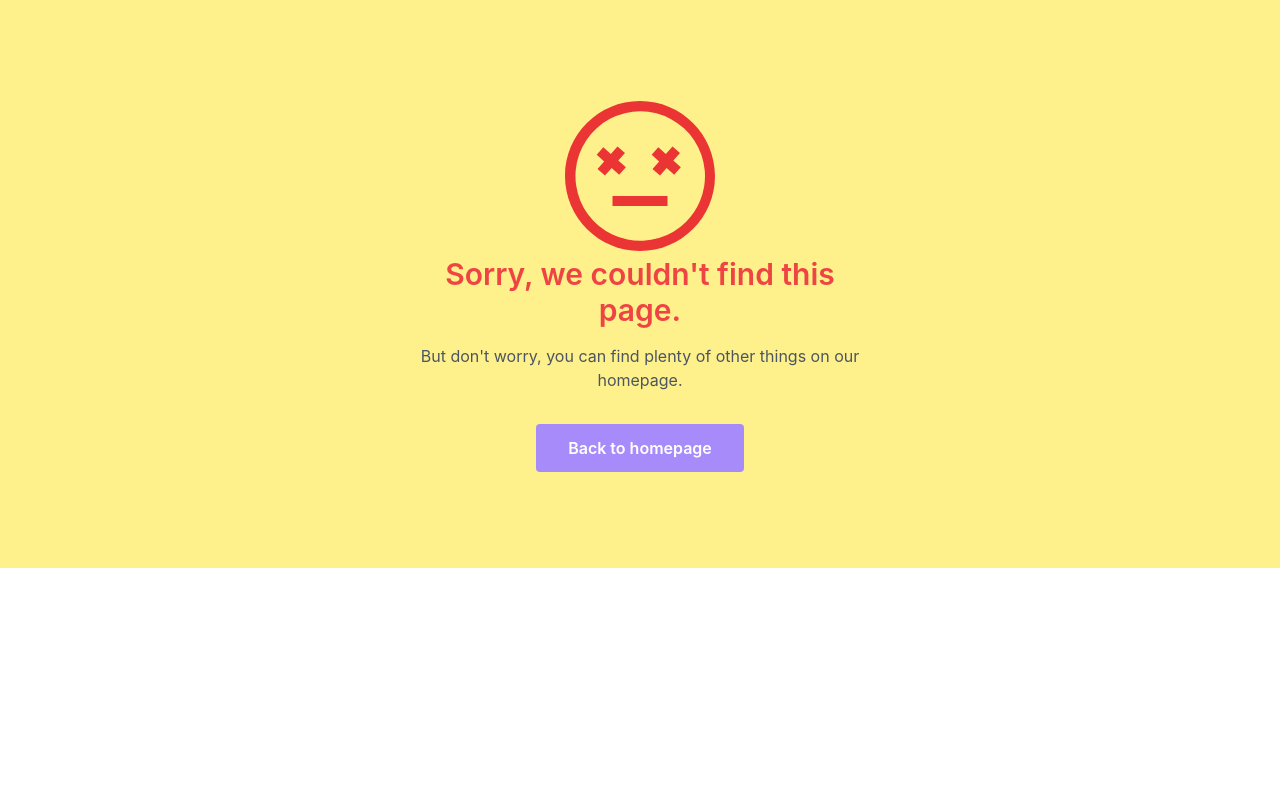
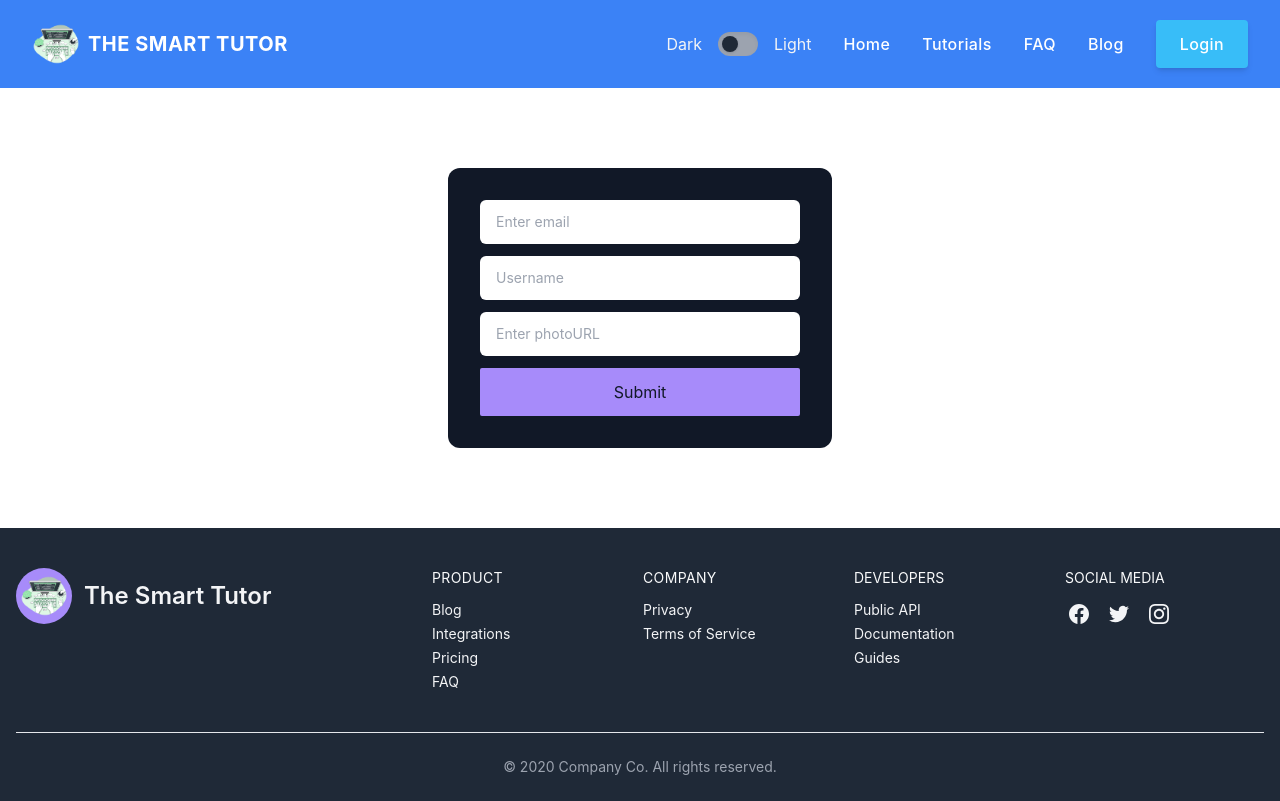
Before and after one commit to Sayem92/the-smart-tutor-client-side, a React (Create React App) app: page /profile in a window 1280 px wide. Built offline with nearby package versions, Linux system fonts and the light colour scheme; no server answers.

Commit message:
add profile

```diff
--- a/src/components/Navber/Navbar.js
+++ b/src/components/Navber/Navbar.js
@@ -1,7 +1,7 @@
 import React, { useState } from 'react';
 import { useContext } from 'react';
 import toast from 'react-hot-toast';
-import { NavLink } from 'react-router-dom';
+import { Link, NavLink } from 'react-router-dom';
 import logo from '../../assets/logo.png'
 import { AuthContext } from '../../contexts/UserContext/UserContext';
 
@@ -123,7 +123,9 @@ const Navbar = () => {
                     </button>
                   </li>
 
-                  <img className='w-12 rounded-3xl' src={user?.photoURL} alt="" title={user?.displayName} />
+                 <Link to='/profile'>
+                 <img className='w-12 rounded-3xl' src={user?.photoURL} alt="" title={user?.displayName} />
+                 </Link>
 
                 </>
 
@@ -281,7 +283,9 @@ const Navbar = () => {
                               </button>
                             </li>
                             <li className='pl-28'>
+                            <Link to='/profile'>
                               <img className='w-12 rounded-3xl' src={user?.photoURL} alt="" title={user?.displayName} />
+                              </Link>
                             </li>
                           </>
 
--- /dev/null
+++ b/src/components/Profile/Profile.js
@@ -0,0 +1,44 @@
+import React, { useContext, useRef, useState } from 'react';
+import { AuthContext } from '../../contexts/UserContext/UserContext';
+
+const Profile = () => {
+    const { user } = useContext(AuthContext);
+    const [name, setName] = useState(user?.displayName);
+    const photoURLRef = useRef(user?.photoURL)
+    // console.log(name);
+
+    const handleSubmit = (event) => {
+        event.preventDefault();
+        console.log(photoURLRef.current.value);
+
+    }
+
+    const handleNameChange = (event) => {
+        setName(event.target.value)
+        // console.log(event.target.value);
+    }
+
+    return (
+<div>
+<div className="w-full m-2 lg:w-96 mx-auto lg:my-20 p-8 space-y-3 rounded-xl bg-gray-900 text-gray-100">
+
+
+
+		<div className="space-y-1 text-sm">
+			<input readOnly defaultValue={user?.email}  type="email" name="email"  placeholder="Enter email" className="w-full px-4 py-3 rounded-md border-gray-700  text-black focus:border-violet-400" />
+		</div>
+        <div className="space-y-1 text-sm">
+			<input onChange={handleNameChange} defaultValue={name ? user?.displayName : name} type="text" name="username" placeholder="Username" className="w-full px-4 py-3 rounded-md border-gray-700  text-black focus:border-violet-400" />
+		</div>
+		<div className="space-y-1 text-sm">
+			<input ref={photoURLRef} defaultValue={user?.photoURL} type="photoURL" name="photoURL"  placeholder="Enter photoURL" className="w-full px-4 py-3 rounded-md border-gray-700  text-black focus:border-violet-400" />
+		</div>
+		<button onClick={handleSubmit} className="block w-full p-3 text-center rounded-sm text-gray-900 bg-violet-400">Submit</button>
+
+
+</div>
+</div>
+    );
+};
+
+export default Profile;
--- a/src/routes/PrivateRoutes.js
+++ b/src/routes/PrivateRoutes.js
@@ -10,11 +10,11 @@ const PrivateRoutes = ({children}) => {
     if(loading){
         return <div className='text-center my-10'>
         <div role="status">
-        <svg class="inline mr-2 w-10 h-10 text-gray-200 animate-spin dark:text-gray-600 fill-blue-600" viewBox="0 0 100 101" fill="none" xmlns="http://www.w3.org/2000/svg">
+        <svg className="inline mr-2 w-10 h-10 text-gray-200 animate-spin dark:text-gray-600 fill-blue-600" viewBox="0 0 100 101" fill="none" xmlns="http://www.w3.org/2000/svg">
             <path d="M100 50.5908C100 78.2051 77.6142 100.591 50 100.591C22.3858 100.591 0 78.2051 0 50.5908C0 22.9766 22.3858 0.59082 50 0.59082C77.6142 0.59082 100 22.9766 100 50.5908ZM9.08144 50.5908C9.08144 73.1895 27.4013 91.5094 50 91.5094C72.5987 91.5094 90.9186 73.1895 90.9186 50.5908C90.9186 27.9921 72.5987 9.67226 50 9.67226C27.4013 9.67226 9.08144 27.9921 9.08144 50.5908Z" fill="currentColor"/>
             <path d="M93.9676 39.0409C96.393 38.4038 97.8624 35.9116 97.0079 33.5539C95.2932 28.8227 92.871 24.3692 89.8167 20.348C85.8452 15.1192 80.8826 10.7238 75.2124 7.41289C69.5422 4.10194 63.2754 1.94025 56.7698 1.05124C51.7666 0.367541 46.6976 0.446843 41.7345 1.27873C39.2613 1.69328 37.813 4.19778 38.4501 6.62326C39.0873 9.04874 41.5694 10.4717 44.0505 10.1071C47.8511 9.54855 51.7191 9.52689 55.5402 10.0491C60.8642 10.7766 65.9928 12.5457 70.6331 15.2552C75.2735 17.9648 79.3347 21.5619 82.5849 25.841C84.9175 28.9121 86.7997 32.2913 88.1811 35.8758C89.083 38.2158 91.5421 39.6781 93.9676 39.0409Z" fill="currentFill"/>
         </svg>
-        <span class="sr-only">Loading...</span>
+        <span className="sr-only">Loading...</span>
         </div>
     </div>
     }
--- a/src/routes/Routes.js
+++ b/src/routes/Routes.js
@@ -5,6 +5,7 @@ import Faq from "../components/FAQ/Faq";
 import Login from "../components/form/Login";
 import Register from "../components/form/Register";
 import Home from "../components/Home/Home";
+import Profile from "../components/Profile/Profile";
 import CheckOutPage from "../components/TuitorialAll/CheckOutPage/CheckOutPage";
 import DetailsPage from "../components/TuitorialAll/Tutorials/DetailsPage/DetailsPage";
 import Tutorials from "../components/TuitorialAll/Tutorials/Tutorials";
@@ -55,6 +56,10 @@ import PrivateRoutes from "./PrivateRoutes";
             {
                 path:'/register',
                 element: <Register></Register>
+            },
+            {
+                path:'/profile',
+                element: <Profile></Profile>
             }
         ]
     }
```
